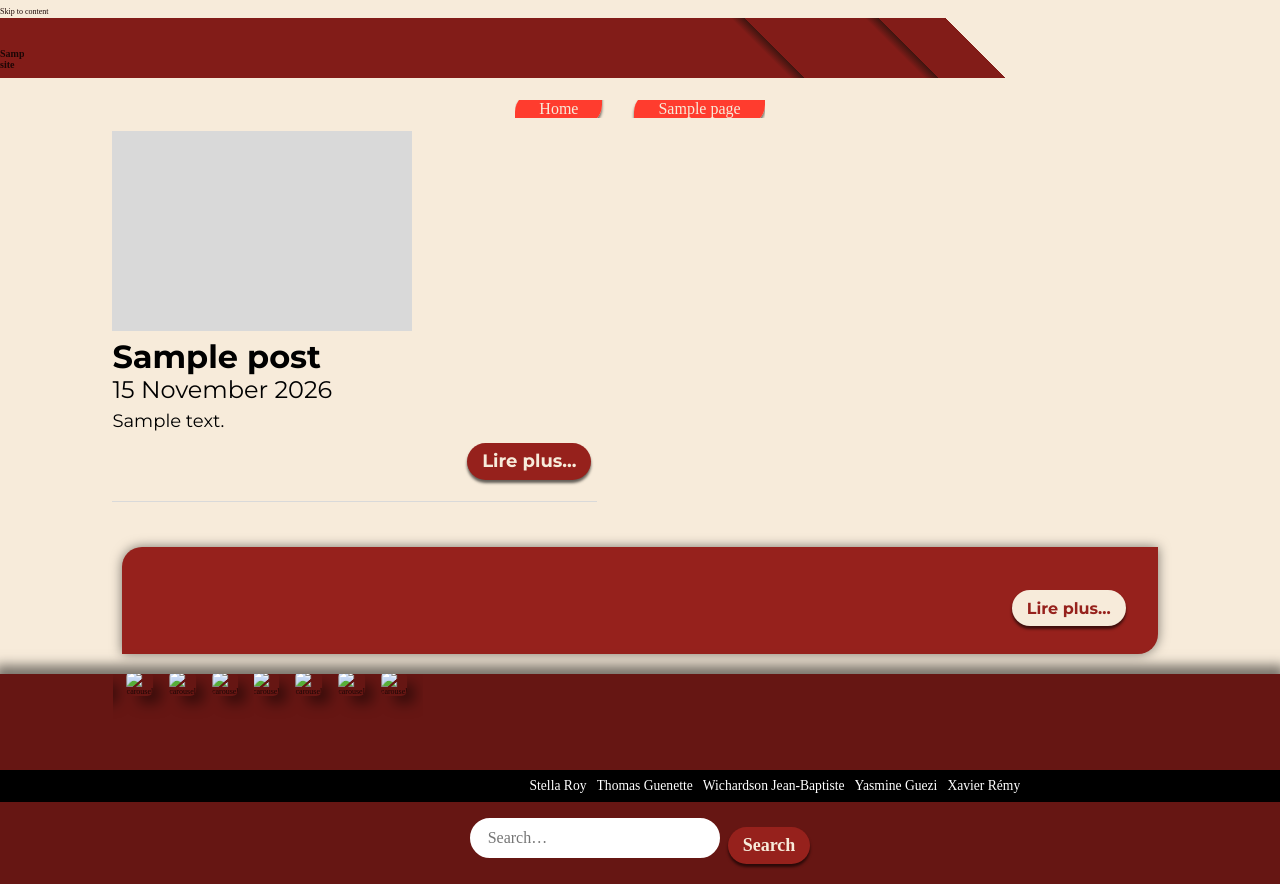
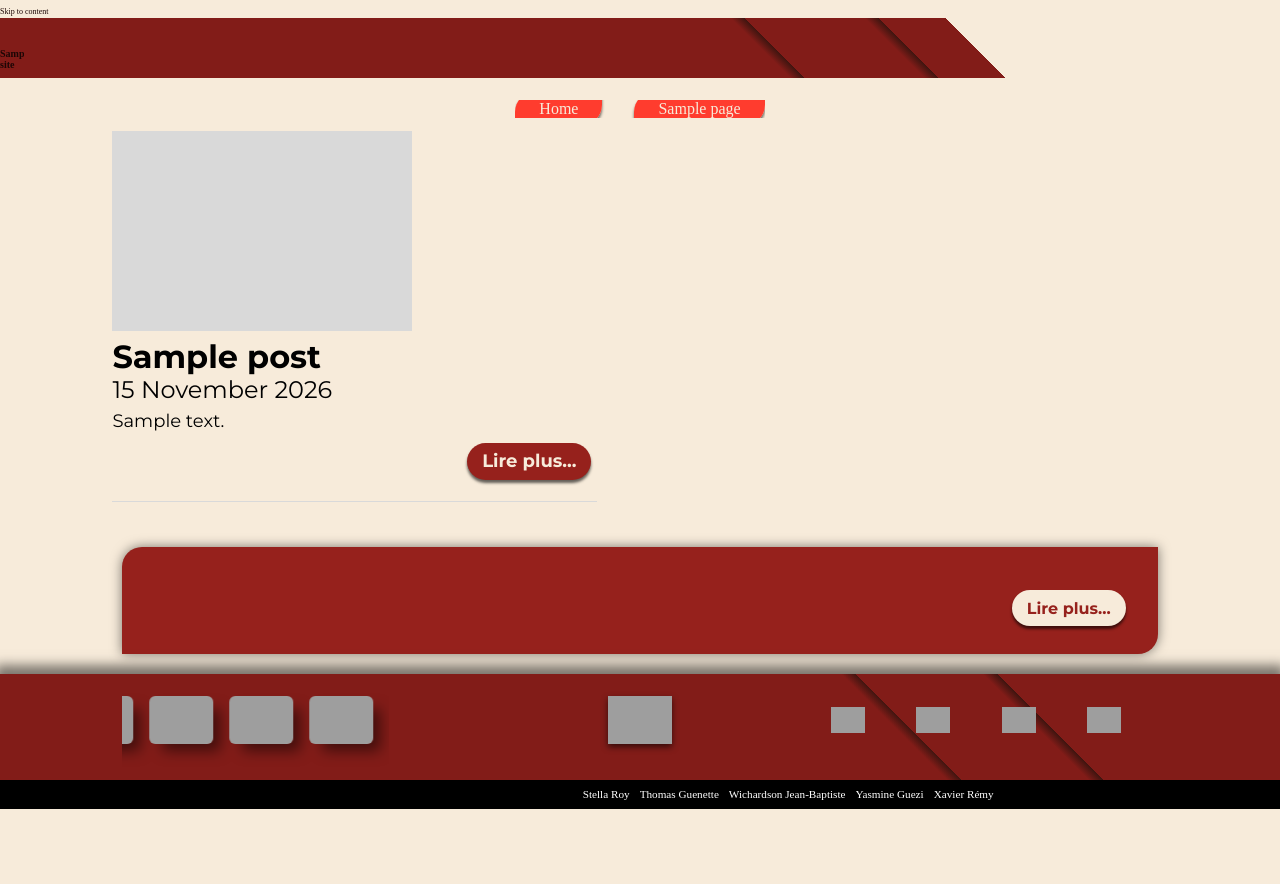
Before and after one commit to stella-roy/sppcm, a WordPress theme: the page made by front-page.php in a window 1280 px wide. After the commit the page ends 809 px from the top, so only its background shows below. Run offline with PHP 8.4 and a stand-in for WordPress, Linux system fonts and the light colour scheme; the site name, menu and one post (Sample post) are stand-ins, and other content is empty; style sheets or scripts are compiled from the project's sources; some libraries are stand-ins or nearby versions; grey boxes are pictures that could not be loaded.

Commit message:
footer almost done

```diff
--- a/footer.php
+++ b/footer.php
@@ -1,29 +1,8 @@
-<?php
-
-
-$bg_texture = wp_get_attachment_image_url( 8043 );
-
-$carousel1 = wp_get_attachment_image_url( 8018 );
-$carousel2 = wp_get_attachment_image_url( 8019 );
-$carousel3 = wp_get_attachment_image_url( 8020 );
-$carousel4 = wp_get_attachment_image_url( 8021 );
-
-
-$logo1 = wp_get_attachment_image_url( 8030 );
-$logo2 = wp_get_attachment_image_url( 8022 );
-$logo3 = wp_get_attachment_image_url( 8023 );
-$logo4 = wp_get_attachment_image_url( 8024 );
-
-?>
+<footer>
 
 
 
-
-<footer style="background-image: url('<?= $bg_texture; ?>')">
-
-
-    <div class="footer-images">
-      <div class="carousel">
+     <!-- <div class="carousel">
 
         <div class="group">
           <a href="https://www.frontcommun.org/">
@@ -53,32 +32,24 @@ $logo4 = wp_get_attachment_image_url( 8024 );
           <a href="https://www.nonauxhausses.org/">
             <img class="card" src="<?= $carousel4; ?>" alt="carousel">
           </a>
-        </div>
-
-      </div>
-
-
-<?php
+        </div>-->
 
 
 
-
-/*
-
+<div class="footer-images">
+  <?php
     // args
     $args = array(
         'posts_per_page' => -1,
         'post_type'  => 'lien-externe',
     );
 
-
     // query
     $the_query = new WP_Query( $args );
 
+    //var_dump( $the_query );
+    ?>
 
-//var_dump( $the_query );
-
-?>
     <?php if( $the_query->have_posts() ): ?>
         <div class="carousel">
 
@@ -88,37 +59,33 @@ $the_query = new WP_Query( $args );
                 // récupérer les valeurs pour chaque lien externe
 
                 ?>
-            <a href="<?= // lien-externe ; ?>">
-                <img src="<?= // url de l'image ; ?>" target="_blank" rel="noopener noreferrer" />
+                <a href="http://localhost/sppcm_5w5/lien-externe/8081/" target="_blank" rel="noopener noreferrer">
+                  <img class="card" src="http://localhost/sppcm_5w5/wp-content/uploads/2026/11/FC-300x111-1.jpg" alt="" />
+                </a>
+                <a href="http://localhost/sppcm_5w5/lien-externe/fneeq/" target="_blank" rel="noopener noreferrer">
+                  <img class="card" src="http://localhost/sppcm_5w5/wp-content/uploads/2026/11/NEGO_bandeau_vert-mains-300x111-1.jpg" alt="" />
+                </a>
+                <a href="http://localhost/sppcm_5w5/lien-externe/lkjnkjkj/" target="_blank" rel="noopener noreferrer">
+                  <img class="card" src="http://localhost/sppcm_5w5/wp-content/uploads/2026/11/bonbord-300x111-1.png" alt="" />
+                </a>
+                <a href="http://localhost/sppcm_5w5/lien-externe/coalition-main-rouge/" target="_blank" rel="noopener noreferrer">
+                  <img class="card" src="http://localhost/sppcm_5w5/wp-content/uploads/2026/11/logomainrougeside-2-768x284-1-300x111.png" alt="" />
                 </a>
               <?php endwhile; ?>
             </div>
 
+
           </div>
     <?php endif; ?>
 
+    <a href="http://localhost/sppcm_5w5/">
+      <img class="logo" src="http://localhost/sppcm_5w5/wp-content/uploads/2018/02/cropped-cropped-sppcm_logo_rgb-1.png" alt="SPPCM LOGO">
+    </a>
+
+
       <?php wp_reset_query();   // Restore global post data stomped by the_post(). ?>
 
-
-*/
-
-
-
-
-
-
-
-
-
-?>
-
-
-
-        <!--<a href="">
-              <img class="logo" src="images/logo/Vector.png" alt="SPPCM LOGO">
-            </a> -->
-
-          <?php
+           <!-- <php
               /**
                * Logo du site (Apparence → Personnaliser → Identité du site).
                * the_custom_logo() affiche directement le lien vers l'accueil et l'image.
@@ -127,27 +94,23 @@ $the_query = new WP_Query( $args );
 
               if ( has_custom_logo() ) : ?>
                   <div class="footer__logo">
-                      <?php the_custom_logo(); ?>
+                      <php the_custom_logo(); ?>
                   </div>
-              <?php endif;
-          ?>
-
-
-
+              <php endif;?> -->
 
 
       <div class="reseauSociaux">
         <a href="https://www.csn.qc.ca/">
-          <img src="<?= $logo1; ?>">
+          <img src="http://localhost/sppcm_5w5/wp-content/uploads/2026/11/csnLogo.png">
         </a>
-        <a href="https://fneeq.qc.ca/fr/accueil/">
-          <img src="<?= $logo2; ?>">
+        <a href="http://localhost/sppcm_5w5/lien-reseau/fneeq/">
+          <img src="http://localhost/sppcm_5w5/wp-content/uploads/2026/11/FNEEQ-logo.png">
         </a>
         <a href="sppcm@cmaisonneuve.qc.ca">
-          <img src="<?= $logo3; ?>">
+          <img src="http://localhost/sppcm_5w5/wp-content/uploads/2026/11/mail-logo.png">
         </a>
         <a href="https://www.facebook.com/SPPCMaisonneuve#">
-          <img src="<?= $logo4; ?>">
+          <img src="http://localhost/sppcm_5w5/wp-content/uploads/2026/11/facebook-logo.png">
         </a>
       </div>
 
@@ -175,6 +138,6 @@ $the_query = new WP_Query( $args );
 
     </div>
 
-    <?php get_search_form(); ?>
+    <!-- <php get_search_form(); ?>  -->
 
 </footer>
--- a/sass/6-components/_footer.scss
+++ b/sass/6-components/_footer.scss
@@ -14,7 +14,7 @@ main {
 }
 
 footer {
-  background: #661613;
+  background: linear-gradient(45deg, #821c18 69%, rgb(65, 21, 16) 70%, #821c18 60%, #821c18 79%, rgb(65, 21, 16) 80%, #821c18 70%, #821c18 100%, rgba(130, 28, 24, 0) 75%);
   // background-position: ;
   color: #fff;
   text-align: center;
@@ -23,6 +23,7 @@ footer {
   box-shadow: 0px -4px 11px 5px rgb(0, 0, 0, 0.5);
   overflow: hidden;
 }
+
 
 .footer-images {
  display: grid;
@@ -41,8 +42,9 @@ footer {
 
 .logo{
   height: 2rem;
-    position: relative;
-    top: 6px;
+  position: relative;
+  top: 6px;
+  filter: drop-shadow(0px 3px 3px rgba(0, 0, 0, 0.6));
 }
 
 
@@ -84,13 +86,30 @@ footer nav a:hover {
 
 .group img{
   height: 2rem;
+   flex-shrink: 0;
+  width: auto;
+}
+
+
+.group a {
+  display: block;
+  flex-shrink: 0;
+  margin: 0;
+  height: auto;
+  font-size: inherit;
 }
 
 .reseauSociaux{
   min-width: 0;
   display: flex;
-  gap: 1vw;
+  gap: 4vw;
   justify-content: center;
+}
+
+.reseauSociaux a {
+  margin: 0;
+  height: auto;
+  font-size: inherit;
 }
 
 .reseauSociaux img{
@@ -112,15 +131,18 @@ footer p{
 .copyright{
    font-size: 0.6rem;
    margin: 0;
-   margin-top: 1rem;
    background-color: black;
    padding: 0.5rem 0;
    text-align: center;
-
+   margin-top: 1rem;
    display: flex;
    flex-direction: column;
    justify-content: space-evenly;
 
+}
+
+.copyright div{
+  color: white;
 }
 
 .portfolio{
@@ -131,9 +153,12 @@ footer p{
 }
 
 .portfolio a{
-  color: inherit;
+  color: white;
   text-decoration: none;
    font-size: 0.85rem;
+    margin: 0;
+  height: auto;
+  font-size: inherit;
 }
 
 .portfolio a:hover{
@@ -168,6 +193,11 @@ footer p{
     left: -9999px;
 }
 
+.post,
+.page {
+  margin: 0;
+}
+
 @keyframes spin {
   from {translate: 0;}
   to {translate: -100%;}
@@ -177,11 +207,6 @@ footer p{
 
 
 @media (min-width: 768px) {
-
-  footer{
-    background: url(./images/footer_banner/Footer_tablette.png) center no-repeat #661613;
-  background-size: cover;
-  }
 
   .footer-images{
     height: 2rem;
@@ -206,6 +231,7 @@ footer p{
 
 .copyright{
    flex-direction: row;
+   margin-top: 1.6rem;
 }
 
 .portfolio li{
@@ -216,10 +242,6 @@ footer p{
 
 @media (min-width: 1024px) {
 
-  footer{
-    background: url(./images/footer_banner/Footer_Desktop.png) center no-repeat #661613;
-  background-size: cover;
-  }
 
    .footer-images{
     height: 4rem;
```
Lines whose indentation alone changed are shown as unchanged.
